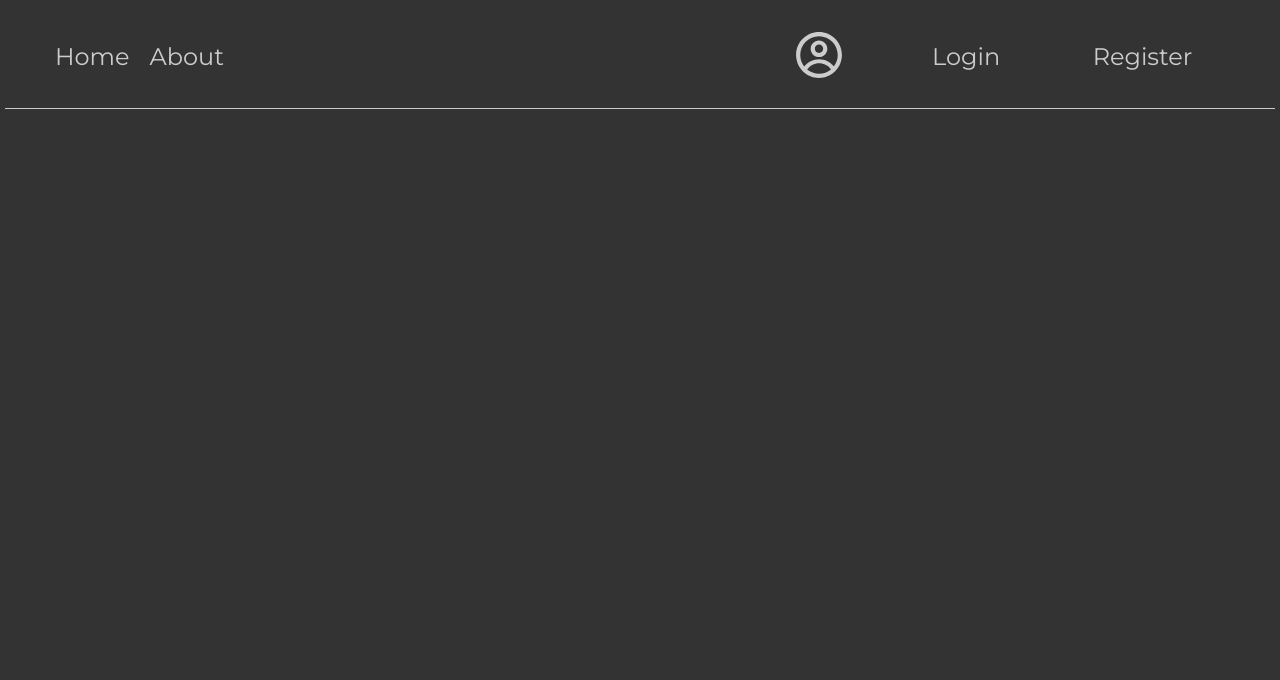
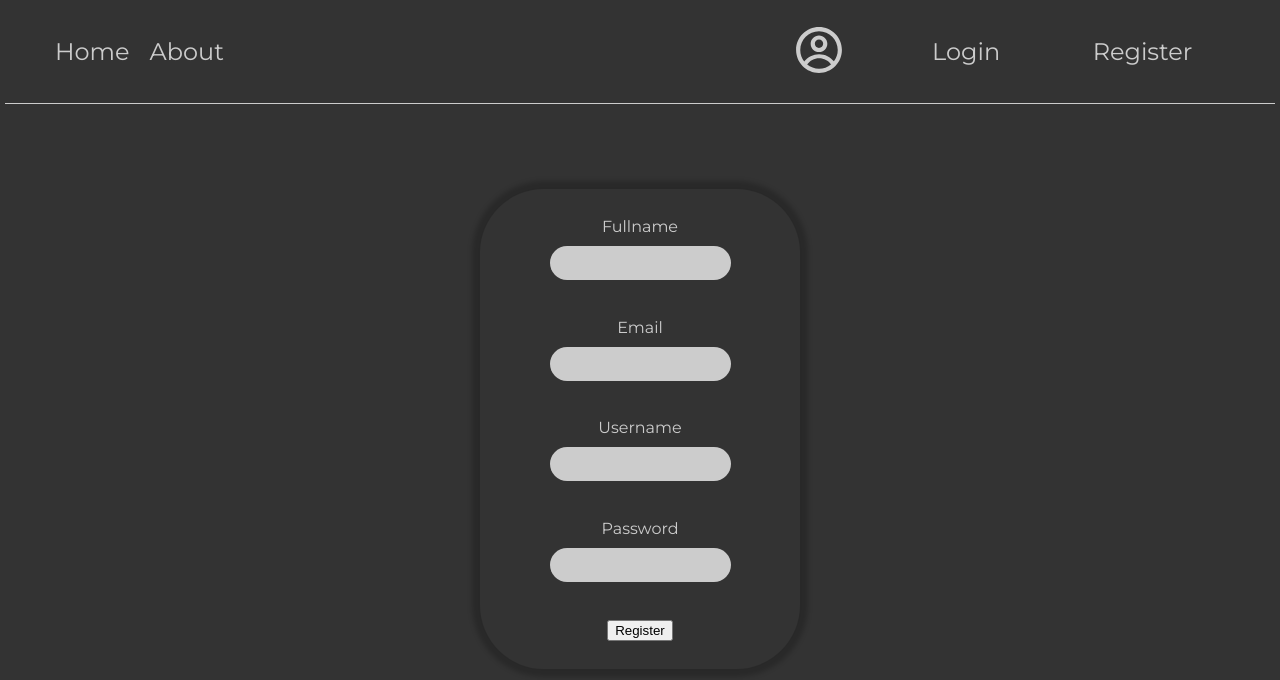
Before and after one commit to SenInao/senharald.com, a React (Create React App) app in the folder frontend/: page /register in a window 1280 px wide. Shown: the top 680 px of the page. Built offline with nearby package versions, Linux system fonts and the light colour scheme; no server answers.

Commit message:
added register page

```diff
--- a/frontend/src/App.tsx
+++ b/frontend/src/App.tsx
@@ -4,6 +4,7 @@ import {BrowserRouter as Router, Route, Routes} from "react-router-dom";
 import Navbar from "./components/Navbar";
 import Homepage from "./components/Homepage";
 import Login from "./components/Login";
+import Register from "./components/Register";
 import "./App.css"
 
 function App() {
@@ -14,6 +15,7 @@ function App() {
 			<Routes>
 				<Route path="/" element={<Homepage/>}/>
 				<Route path="/login" element={<Login/>}/>
+				<Route path="/register" element={<Register/>}/>
 			</Routes>
 		</Router>
 	</div>
--- a/frontend/src/components/Login.css
+++ b/frontend/src/components/Login.css
@@ -38,13 +38,13 @@
   100% {left: 0%;}
 }
 
-.input-container #username-text{
+.input-container #username-text-login{
   position: relative;
   animation-name: text;
   animation-duration: 0.5s;
 }
 
-.input-container #password-text{
+.input-container #password-text-login{
   position: relative;
   animation-name: text;
   animation-duration: 1.1s;
@@ -55,13 +55,13 @@
   100% {left: 0%;}
 }
 
-.input-container #username-input{
+.input-container #username-input-login{
   position: relative;
   animation-name: input;
   animation-duration: 0.8s;
 }
 
-.input-container #password-input{
+.input-container #password-input-login{
   position: relative;
   animation-name: input;
   animation-duration: 1.4s;
@@ -72,7 +72,7 @@
   100% {top: 0%;}
 }
 
-.inputform-container button {
+.inputform-container #login-button{
   height: 3rem;
   width: 6rem;
   border: none;
--- a/frontend/src/components/Login.tsx
+++ b/frontend/src/components/Login.tsx
@@ -48,15 +48,15 @@ const Login: React.FC = () => {
 		<div className="Loginpage">
       <div className="inputform-container">
         <div className="input-container">
-          <label id="username-text">Username</label>
-          <input type="text" ref={usernameRef} id="username-input"/>
+          <label id="username-text-login">Username</label>
+          <input type="text" ref={usernameRef} id="username-input-login"/>
         </div>
 
         <div className="input-container">
-          <label id="password-text">Password</label>
-          <input type="text" ref={passwordRef} id="password-input"/>
+          <label id="password-text-login">Password</label>
+          <input type="password" ref={passwordRef} id="password-input-login"/>
         </div>
-        <button onClick={login}>Login</button>
+        <button onClick={login} id="login-button">Login</button>
       </div>
 		</div>
 	);
--- a/frontend/src/components/Navbar.tsx
+++ b/frontend/src/components/Navbar.tsx
@@ -57,7 +57,7 @@ const Navbar: React.FC = () => {
 						  <CgProfile size={50}/>
 					  </button>
 					  <li className={isOpen ? "open" : "closed"}><a href="/login">Login</a></li>
-					    <li className={isOpen ? "open" : "closed"}><a href="/">Register</a></li>
+					    <li className={isOpen ? "open" : "closed"}><a href="/register">Register</a></li>
           </ul>
         )}
 			</div>
--- /dev/null
+++ b/frontend/src/components/Register.css
@@ -0,0 +1,69 @@
+.Registerpage {
+  height: 100vh;
+
+  display: flex;
+  justify-content: center;
+}
+
+@keyframes text{
+  0% {left: -50vw;}
+  100% {left: 0%;}
+}
+
+@keyframes input{
+  0% {left: 100vw;}
+  100% {left: 0%;}
+}
+
+@keyframes button {
+  0% {top: 100vh;}
+  100% {top: 0%;}
+}
+
+.inputform-container #fullname-text-register, #email-text-register, #username-text-register, #password-text-register {
+  position: relative;
+  animation: text;
+}
+
+.inputform-container #fullname-input-register, #email-input-register, #username-input-register, #password-input-register {
+  position: relative;
+  animation: input;
+}
+
+.inputform-container #fullname-text-register {
+  animation-duration: 0.5s;
+}
+
+.inputform-container #email-text-register{
+  animation-duration: 1.1s;
+}
+
+.inputform-container #username-text-register{
+  animation-duration: 1.7s;
+}
+
+.inputform-container #password-text-register{
+  animation-duration: 2.3s;
+}
+
+.inputform-container #fullname-input-register {
+  animation-duration: 0.8s;
+}
+
+.inputform-container #email-input-register {
+  animation-duration: 1.4s;
+}
+
+.inputform-container #username-input-register {
+  animation-duration: 2s;
+}
+
+.inputform-container #password-input-register {
+  animation-duration: 2.6s;
+}
+
+.inputform-container #register-button {
+  position: relative;
+  animation: button;
+  animation-duration: 2.9s;
+}
--- /dev/null
+++ b/frontend/src/components/Register.tsx
@@ -0,0 +1,33 @@
+import React from "react";
+import "./Register.css";
+
+const Register: React.FC = () => {
+  return (
+		<div className="Registerpage">
+      <div className="inputform-container">
+        <div className="input-container">
+          <label id="fullname-text-register">Fullname</label>
+          <input type="text" id="fullname-input-register"/>
+        </div>
+
+        <div className="input-container">
+          <label id="email-text-register">Email</label>
+          <input type="text" id="email-input-register"/>
+        </div>
+
+        <div className="input-container">
+          <label id="username-text-register">Username</label>
+          <input type="text" id="username-input-register"/>
+        </div>
+
+        <div className="input-container">
+          <label id="password-text-register">Password</label>
+          <input type="password" id="password-input-register"/>
+        </div>
+        <button id="register-button">Register</button>
+      </div>
+		</div>
+	);
+};
+
+export default Register;
```
